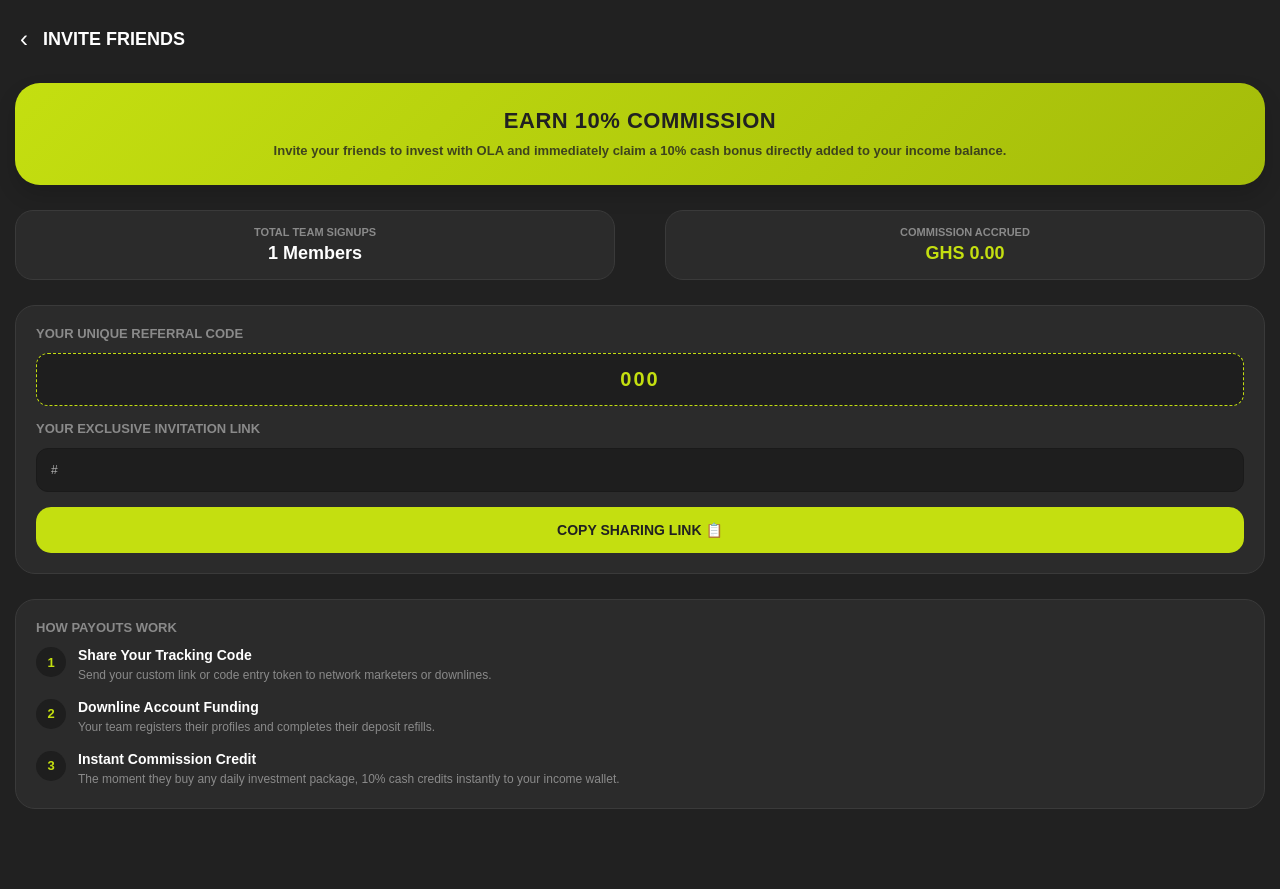
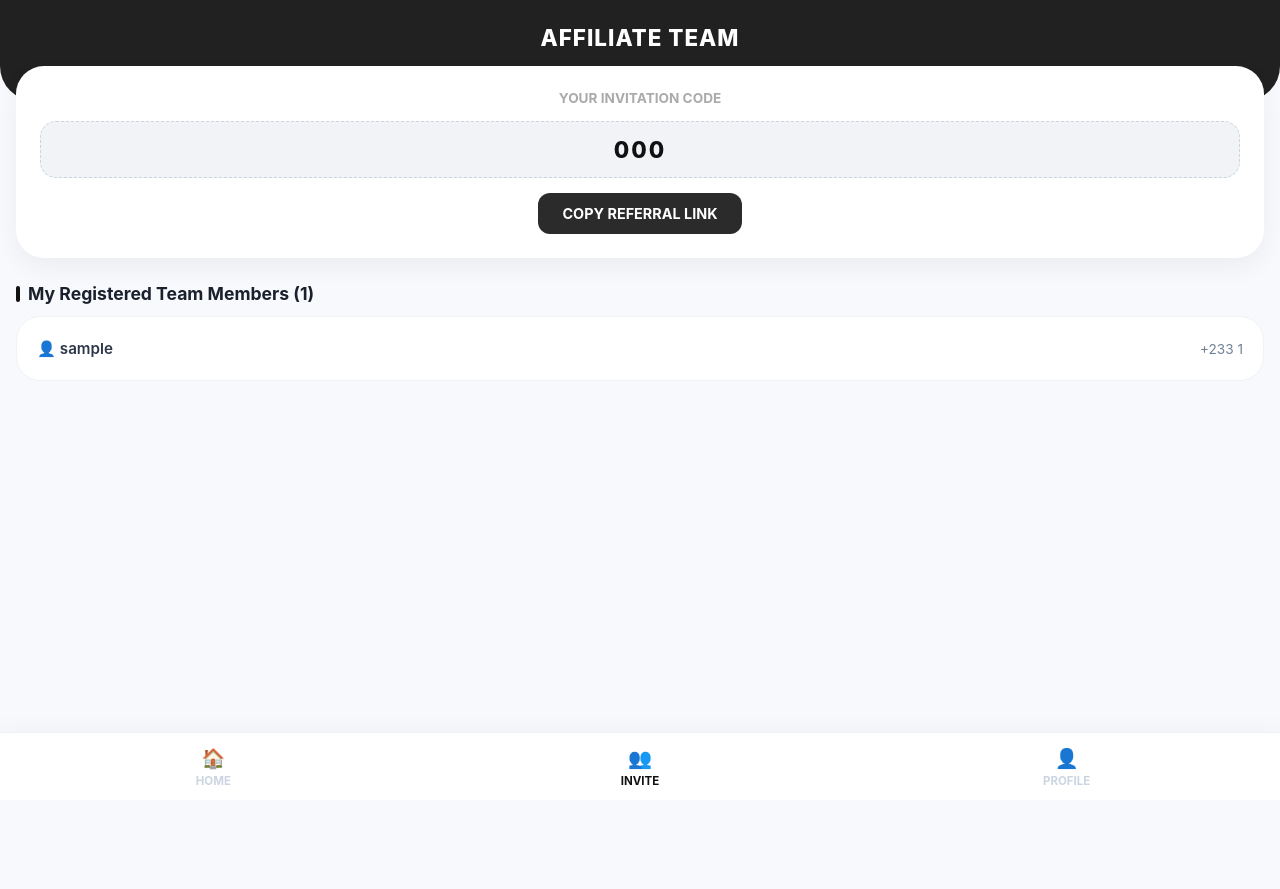
Before and after one commit to williamsdarkwa4-star/creston-app, a Flask app: template templates/invite.html in a window 1280 px wide. After the commit the page ends 785 px from the top, so only its background shows below. Run offline with Flask 3, Linux system fonts and the light colour scheme; the template is opened without the code that fills it: most values are stand-ins (such as "Sample title", 1, 10 or a date in 2020).

Commit message:
Update invite template for referral program

```diff
--- a/templates/invite.html
+++ b/templates/invite.html
@@ -3,96 +3,62 @@
 <head>
     <meta charset="UTF-8">
     <meta name="viewport" content="width=device-width, initial-scale=1.0">
-    <title>OLA | REFERRAL PROGRAM</title>
+    <title>Creston - Invite Team</title>
     <style>
-        body { background-color: #212121; color: #ffffff; font-family: sans-serif; margin: 0; padding: 15px; padding-bottom: 80px; }
-        .nav-header { display: flex; align-items: center; padding: 10px 5px; margin-bottom: 20px; }
-        .back-btn { font-size: 24px; margin-right: 15px; text-decoration: none; color: white; }
-        .title { font-size: 18px; font-weight: bold; }
-        .hero-banner { background: linear-gradient(135deg, #c4df10 0%, #a4bc0a 100%); color: #212121; border-radius: 25px; padding: 25px 20px; text-align: center; margin-bottom: 25px; box-shadow: 0 10px 20px rgba(0,0,0,0.15); }
-        .hero-title { font-size: 22px; font-weight: 800; margin: 0 0 8px 0; text-transform: uppercase; letter-spacing: 0.5px; }
-        .hero-desc { font-size: 13px; font-weight: 600; opacity: 0.8; margin: 0; line-height: 1.4; }
-        .stats-grid { display: flex; justify-content: space-between; margin-bottom: 25px; }
-        .stat-card { background-color: #2b2b2b; width: 48%; border-radius: 18px; padding: 15px; box-sizing: border-box; text-align: center; border: 1px solid #3a3a3a; }
-        .stat-lbl { color: #8a8a8a; font-size: 11px; font-weight: bold; margin-bottom: 5px; text-transform: uppercase; }
-        .stat-val { font-size: 18px; font-weight: bold; color: #ffffff; }
-        .invite-section { background-color: #2b2b2b; border-radius: 20px; padding: 20px; text-align: center; border: 1px solid #3a3a3a; margin-bottom: 25px; }
-        .sec-lbl { font-size: 13px; color: #8a8a8a; font-weight: bold; margin-bottom: 12px; text-align: left; text-transform: uppercase; }
-        .code-box { background-color: #1e1e1e; border: 1px dashed #c4df10; border-radius: 12px; padding: 14px; font-size: 20px; font-weight: 800; letter-spacing: 2px; color: #c4df10; margin-bottom: 15px; }
-        .link-box { background-color: #1e1e1e; border-radius: 12px; padding: 14px; font-size: 12px; color: #aeaeae; text-align: left; white-space: nowrap; overflow: hidden; text-overflow: ellipsis; margin-bottom: 15px; border: 1px solid #1a1a1a; }
-        .btn-copy { background-color: #c4df10; color: #212121; border: none; width: 100%; padding: 15px; border-radius: 15px; font-size: 14px; font-weight: bold; cursor: pointer; text-transform: uppercase; }
-        .info-box { background-color: #2b2b2b; border-radius: 20px; padding: 20px; border: 1px solid #3a3a3a; }
-        .info-item { display: flex; align-items: flex-start; margin-bottom: 15px; }
-        .info-item:last-child { margin-bottom: 0; }
-        .info-icon { background-color: #1e1e1e; color: #c4df10; width: 30px; height: 30px; border-radius: 50%; display: flex; align-items: center; justify-content: center; font-weight: bold; margin-right: 12px; flex-shrink: 0; font-size: 13px; }
-        .info-text h4 { margin: 0 0 4px 0; font-size: 14px; color: #ffffff; }
-        .info-text p { margin: 0; font-size: 12px; color: #8a8a8a; line-height: 1.4; }
+        * { margin: 0; padding: 0; box-sizing: border-box; font-family: -apple-system, BlinkMacSystemFont, "Segoe UI", sans-serif; }
+        body { background-color: #f7f9fc; color: #111111; padding-bottom: 90px; display: flex; flex-direction: column; min-height: 100vh; }
+        .top-navbar { background-color: #212121; padding: 24px 16px 50px 16px; color: #ffffff; border-bottom-left-radius: 35px; border-bottom-right-radius: 35px; text-align: center; }
+        .invite-card { background-color: #ffffff; border-radius: 28px; padding: 24px; margin: -35px 16px 25px 16px; box-shadow: 0 10px 25px rgba(0, 0, 0, 0.05); text-align: center; z-index: 5; position: relative; }
+        .code-box { background-color: #f1f3f6; border-radius: 16px; padding: 14px; font-size: 1.4rem; font-weight: 800; letter-spacing: 2px; color: #111111; margin: 15px 0; border: 1px dashed #cbd5e1; }
+        .copy-btn { background-color: #2b2b2b; color: #ffffff; border: none; padding: 12px 24px; border-radius: 12px; font-weight: 700; font-size: 0.9rem; cursor: pointer; text-transform: uppercase; }
+        .section-title { font-size: 1.1rem; font-weight: 700; color: #1a202c; padding: 0 16px; margin-bottom: 12px; display: flex; align-items: center; gap: 8px; }
+        .section-title::before { content: ''; display: inline-block; width: 4px; height: 16px; background-color: #111111; border-radius: 10px; }
+        .team-list-box { background-color: #ffffff; border-radius: 24px; margin: 0 16px 20px 16px; padding: 8px 0; border: 1px solid #f0f2f5; }
+        .team-row { display: flex; justify-content: space-between; align-items: center; padding: 14px 20px; font-size: 0.95rem; }
+        .team-row:not(:last-child) { border-bottom: 1px solid #f3f4f6; }
+        .bottom-nav-bar { position: fixed; bottom: 0; left: 0; right: 0; background-color: #ffffff; height: 68px; display: grid; grid-template-columns: repeat(3, 1fr); border-top: 1px solid #edf2f7; z-index: 100; box-shadow: 0 -5px 20px rgba(0, 0, 0, 0.03); }
+        .nav-item { display: flex; flex-direction: column; align-items: center; justify-content: center; text-decoration: none; color: #cbd5e1; font-size: 0.72rem; font-weight: 700; gap: 4px; text-transform: uppercase; }
+        .nav-item.active { color: #111111; }
+        .nav-icon { font-size: 1.2rem; }
     </style>
 </head>
 <body>
 
-<div class="nav-header">
-    <a href="{{ url_for('dashboard') }}" class="back-btn">‹</a>
-    <div class="title">INVITE FRIENDS</div>
+    <div class="top-navbar">
+        <h2 style="font-weight: 800; letter-spacing: 1px; text-transform: uppercase; font-size: 1.4rem;">Affiliate Team</h2>
     </div>
 
-<div class="hero-banner">
-    <div class="hero-title">Earn 10% Commission</div>
-    <p class="hero-desc">Invite your friends to invest with OLA and immediately claim a 10% cash bonus directly added to your income balance.</p>
+    <div class="invite-card">
+        <p style="font-size: 0.85rem; color: #aaaaaa; font-weight: bold; text-transform: uppercase;">Your Invitation Code</p>
+        <div class="code-box" id="inviteCodeStr">{{ invite_code }}</div>
+        <button class="copy-btn" onclick="copyInviteCode()">Copy Referral Link</button>
     </div>
 
-<div class="stats-grid">
-    <div class="stat-card">
-        <div class="stat-lbl">Total Team Signups</div>
-        <div class="stat-val">{{ count }} Members</div>
+    <div class="section-title">My Registered Team Members ({{ team|length }})</div>
+    <div class="team-list-box">
+        {% if team %}
+            {% for member in team %}
+            <div class="team-row">
+                <span style="font-weight: 600; color: #2d3748;">👤 {{ member.nickname }}</span>
+                <span style="color: #718096; font-size: 0.85rem;">+233 {{ member.phone_number[1:] if member.phone_number.startswith('0') else member.phone_number }}</span>
             </div>
-    <div class="stat-card">
-        <div class="stat-lbl">Commission Accrued</div>
-        <div class="stat-val" style="color: #c4df10;">GHS {{ "%.2f"|format(earnings) }}</div>
-    </div>
+            {% endfor %}
+        {% else %}
+            <div style="text-align: center; color: #cbd5e1; padding: 30px; font-size: 0.9rem;">No downline network links recorded yet.</div>
+        {% endif %}
     </div>
 
-<div class="invite-section">
-    <div class="sec-lbl">Your Unique Referral Code</div>
-    <div class="code-box">{{ code }}</div>
-
-    <div class="sec-lbl">Your Exclusive Invitation Link</div>
-    <div class="link-box" id="ref-link-text">{{ link }}</div>
-
-    <button type="button" class="btn-copy" onclick="copyReferralLink()">Copy Sharing Link 📋</button>
-</div>
-
-<div class="info-box">
-    <div class="sec-lbl">How Payouts Work</div>
-
-    <div class="info-item">
-        <div class="info-icon">1</div>
-        <div class="info-text">
-            <h4>Share Your Tracking Code</h4>
-            <p>Send your custom link or code entry token to network marketers or downlines.</p>
-        </div>
-    </div>
-    <div class="info-item">
-        <div class="info-icon">2</div>
-        <div class="info-text">
-            <h4>Downline Account Funding</h4>
-            <p>Your team registers their profiles and completes their deposit refills.</p>
-        </div>
-    </div>
-    <div class="info-item">
-        <div class="info-icon">3</div>
-        <div class="info-text">
-            <h4>Instant Commission Credit</h4>
-            <p>The moment they buy any daily investment package, 10% cash credits instantly to your income wallet.</p>
-        </div>
-    </div>
+    <div class="bottom-nav-bar">
+        <a href="/dashboard" class="nav-item"><span class="nav-icon">🏠</span><span>Home</span></a>
+        <a href="/invite" class="nav-item active"><span class="nav-icon">👥</span><span>Invite</span></a>
+        <a href="/profile" class="nav-item"><span class="nav-icon">👤</span><span>Profile</span></a>
     </div>
 
     <script>
-    function copyReferralLink() {
-        const linkText = document.getElementById('ref-link-text').innerText;
-        navigator.clipboard.writeText(linkText);
-        alert("Referral link successfully copied to your clipboard!");
+        function copyInviteCode() {
+            var codeText = document.getElementById("inviteCodeStr").innerText;
+            navigator.clipboard.writeText(window.location.origin + "/register?invite=" + codeText);
+            alert("Referral onboarding link copied to clipboard!");
         }
     </script>
 </body>
```
Lines whose indentation alone changed are shown as unchanged.
